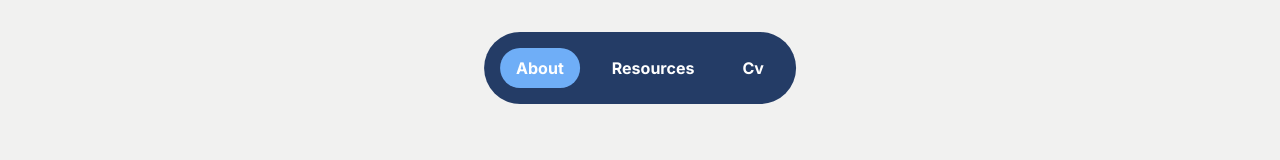
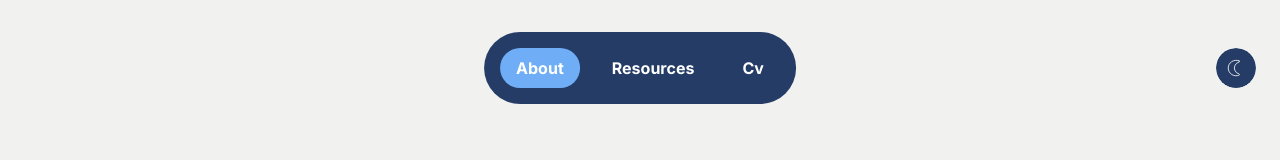
Before and after one commit to rnnyrk/ronnyrook.nl, a Next.js app: page / in a window 1280 px wide. Shown: the top 160 px of the page. Built offline with nearby package versions, Linux system fonts and the light colour scheme.

Commit message:
Add DarkMode logging

```diff
--- a/src/components/common/interaction/DarkModeToggle.tsx
+++ b/src/components/common/interaction/DarkModeToggle.tsx
@@ -58,6 +58,12 @@ export const DarkModeToggle = () => {
   }, []);
 
   useEffect(() => {
+    const theme = localStorage.getItem('theme');
+    console.info({
+      theme,
+      classlist: document.documentElement.classList,
+    });
+
     if (mode === 'dark') {
       document.documentElement.classList.add('dark');
     } else {
--- a/src/components/modules/layouts/Menu.tsx
+++ b/src/components/modules/layouts/Menu.tsx
@@ -60,7 +60,7 @@ type MenuItemProps = {
 export const Menu = () => {
   return (
     <>
-      {/* <DarkModeToggle /> */}
+      <DarkModeToggle />
       <nav className="absolute left-2/4 -translate-x-2/4 top-8 rounded-full bg-rnny-primary-tint">
         <div className="relative w-full flex justify-center py-4 px-2">
           <LayoutGroup>
```
